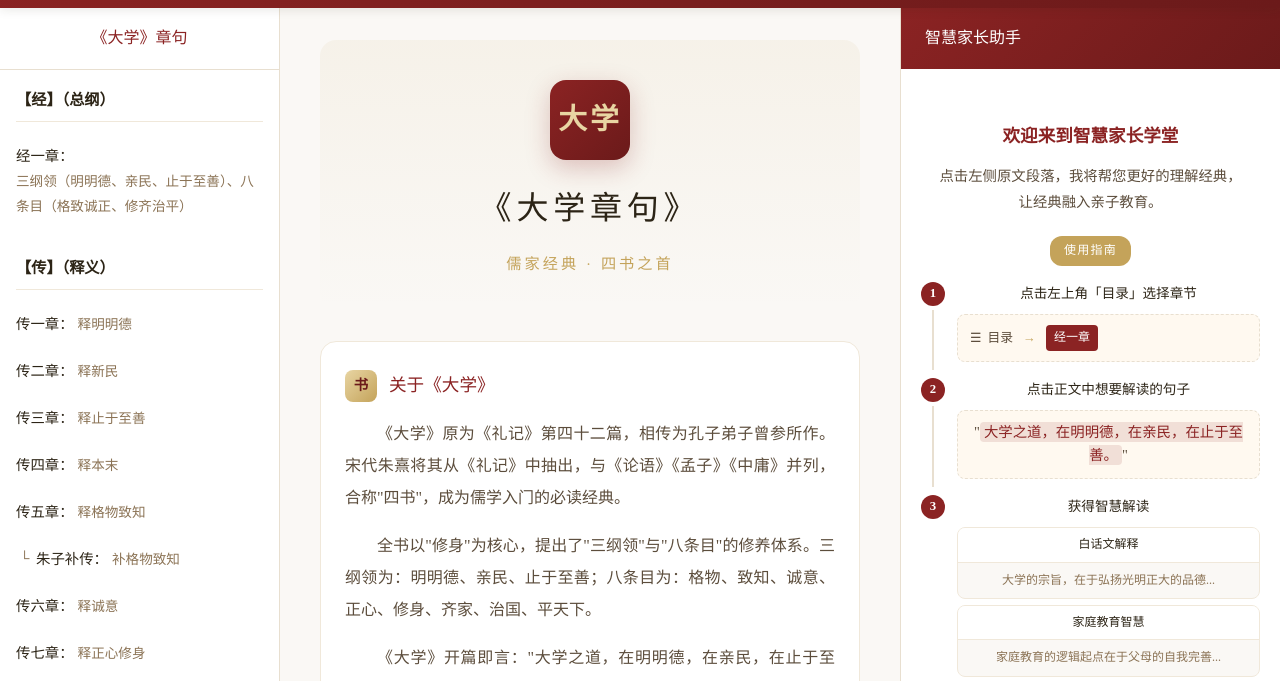
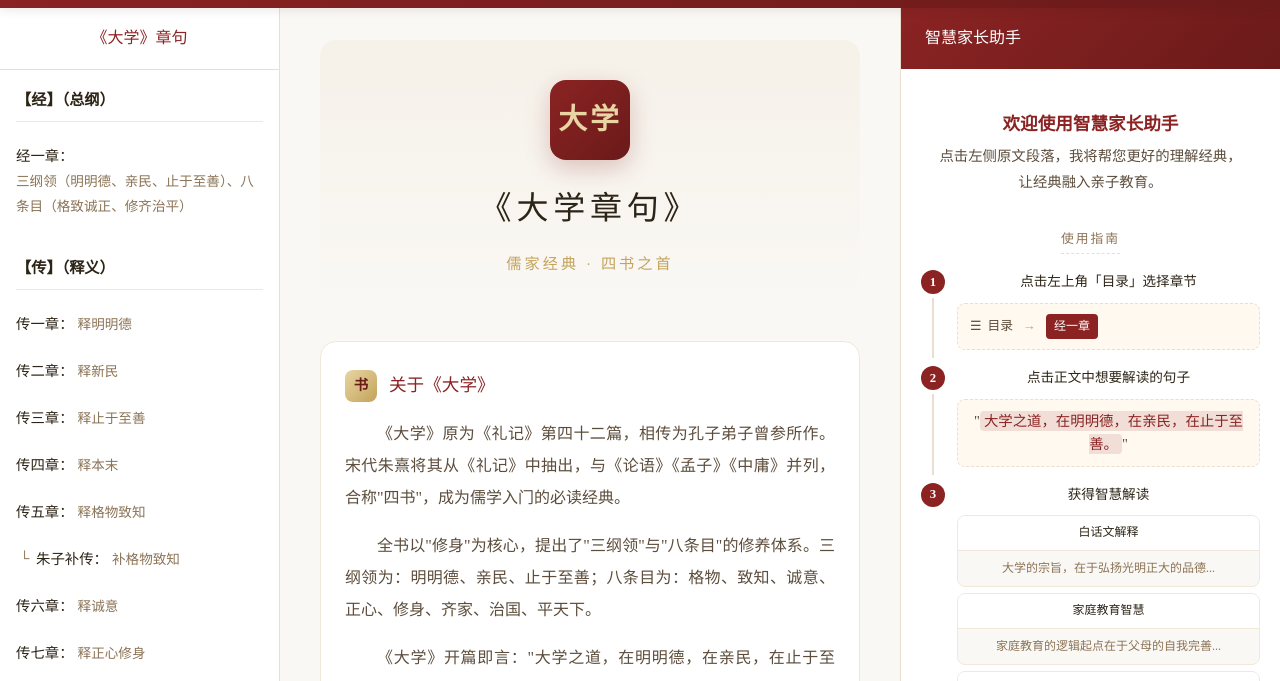
Before and after one commit to minchenli188-dot/LianDJD, a plain HTML site: page index.html in a window 1280 px wide. Shown: the part 52-733 px from the top of the page. Drawn offline with Linux system fonts and the light colour scheme.

Commit message:
Update v2.2

```diff
--- a/index.html
+++ b/index.html
@@ -7,7 +7,7 @@
     <link rel="preconnect" href="https://fonts.googleapis.com">
     <link rel="preconnect" href="https://fonts.gstatic.com" crossorigin>
     <link href="https://fonts.googleapis.com/css2?family=Noto+Serif+SC:wght@400;500;600;700&display=swap" rel="stylesheet">
-    <link rel="stylesheet" href="styles.css?v=2.1">
+    <link rel="stylesheet" href="styles.css?v=2.2">
 </head>
 <body>
     <!-- Header -->
@@ -146,7 +146,7 @@
                 <!-- Welcome State -->
                 <div class="ai-welcome" id="aiWelcome">
                     <div class="welcome-icon"></div>
-                    <h3>欢迎来到智慧家长学堂</h3>
+                    <h3>欢迎使用智慧家长助手</h3>
                     <p class="welcome-desc">点击左侧原文段落，我将帮您更好的理解经典，让经典融入亲子教育。</p>
 
                     <div class="welcome-example">
@@ -270,6 +270,6 @@
     <!-- Overlay for mobile -->
     <div class="overlay" id="overlay"></div>
 
-    <script src="app.js?v=2.1"></script>
+    <script src="app.js?v=2.2"></script>
 </body>
 </html>
--- a/styles.css
+++ b/styles.css
@@ -97,7 +97,8 @@ body {
 
 .header-btn.ai-btn {
     background: var(--accent);
-    color: var(--primary-dark);
+    color: rgba(255, 255, 255, 0.9);
+    border: none;
 }
 
 .header-btn.ai-btn:hover,
@@ -525,7 +526,7 @@ body {
 /* AI Welcome */
 .ai-welcome {
     text-align: center;
-    padding: 20px 0;
+    padding: 8px 0;
 }
 
 .welcome-icon {
@@ -536,7 +537,7 @@ body {
 .ai-welcome h3 {
     font-size: 1.1rem;
     color: var(--primary);
-    margin-bottom: 12px;
+    margin-bottom: 4px;
 }
 
 .ai-welcome p {
@@ -555,7 +556,7 @@ body {
 
 /* Welcome Example Section */
 .welcome-example {
-    margin-top: 20px;
+    margin-top: 32px;
     padding: 0 4px;
 }
 
@@ -567,13 +568,15 @@ body {
 }
 
 .example-badge {
-    background: var(--accent);
-    color: #fff;
-    font-size: 0.75rem;
-    padding: 4px 14px;
-    border-radius: 12px;
-    font-weight: 500;
-    letter-spacing: 0.1em;
+    background: transparent;
+    color: var(--text-light);
+    font-size: 0.8rem;
+    padding: 0;
+    border-radius: 0;
+    font-weight: 400;
+    letter-spacing: 0.15em;
+    border-bottom: 1px dashed var(--border);
+    padding-bottom: 2px;
 }
 
 /* Step Guide Styles */
```
